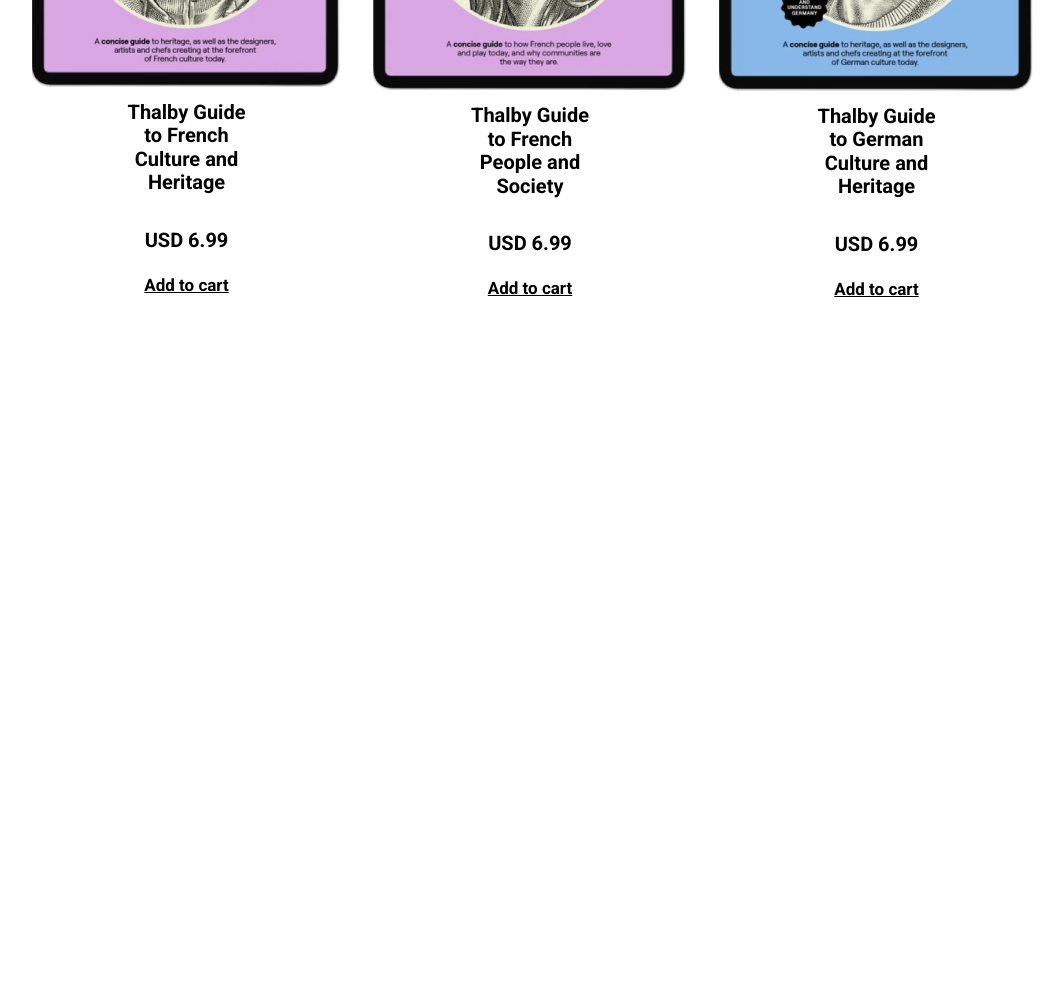
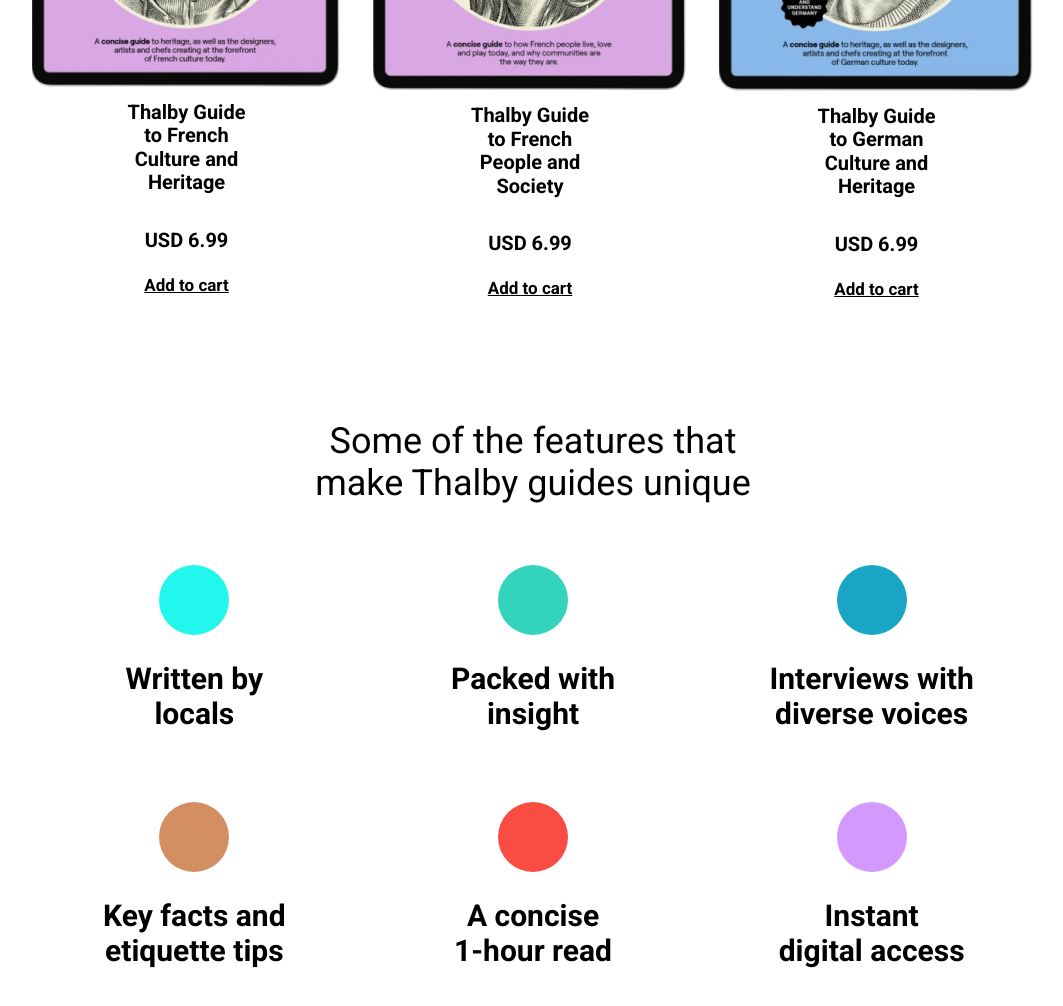
Before and after one commit to ANDREY-SYTKO/thalby-Andrey, a plain HTML site: page index.html in a window 1280 px wide. Shown: the part 3200-4206 px from the top of the page, without its empty margins (107-1170 px from the left). Before the commit the page ends 3500 px from the top, so only its background shows below. Drawn offline with Linux system fonts and the light colour scheme.

Commit message:
feature/new_section

```diff
--- a/index.html
+++ b/index.html
@@ -145,6 +145,42 @@
           </section>
     </div>
 
-    </main>
+    <section class="features">
+      <p class="features__text">Some of the features that<br>make Thalby guides unique</p>
+
+      <div class="circles__container-1">
+        <div class="text_circle">
+          <div class="circle circle-1"></div>
+            <p>Written by<br>locals</p>
+        </div>
+        <div class="text_circle">
+          <div class="circle circle-2"></div>
+          <p>Packed with<br>insight</p>
+        </div>
+        <div class="text_circle">
+          <div class="circle circle-3"></div>
+          <p>Interviews with<br>diverse voices</p>
+        </div>
+      </div>
+
+      <div class="circles__container-2">
+        <div class="text_circle">
+          <div class="circle circle-4"></div>
+          <p>Key facts and<br>etiquette tips</p>
+        </div>
+
+        <div class="text_circle">
+            <div class="circle circle-5"></div>
+            <p>A concise<br>1-hour read</p>
+        </div>
+
+        <div class="text_circle">
+          <div class="circle circle-6"></div>
+          <p>Instant<br>digital access</p>
+        </div>
+      </div>
+    </section>
+
+  </main>
 </body>
 </html>
--- a/style.css
+++ b/style.css
@@ -115,12 +115,12 @@ background: #CCCCCC99;
     margin-bottom: 40px;
 }
 
-.people__title, .people__text, .politics__title, .politics__text, .culture__title, .culture__text, .sellers__title {
+.people__title, .people__text, .politics__title, .politics__text, .culture__title, .culture__text, .sellers__title, .features__text {
     font-size: 36px;
     line-height: 42.19px;
 }
 
-.sellers__title {
+.sellers__title, .features__text {
     text-align: center;
 }
 
@@ -199,3 +199,64 @@ background: #CCCCCC99;
     margin-top:10px;
     font-weight: 700;
 }
+
+.features__text {
+    padding: 120px 0 60px;
+}
+
+.circle {
+    width: 70px;
+    height: 70px;
+    border-radius: 50%;
+}
+
+.circle-1 {
+    background: #21F7EC;
+}
+
+.circle-2 {
+    background: #33D3BC;
+}
+
+.circle-3 {
+    background: #18A5C6;
+}
+
+.circle-4 {
+    background: #D38F62;
+}
+
+.circle-5 {
+    background: #F94C43;
+}
+.circle-6 {
+    background: #D399FF;
+}
+
+.circles__container-1, .circles__container-2 {
+    display:flex;
+    justify-content: center;
+    align-items: center;
+
+}
+
+.text_circle {
+    display:flex;
+    flex-direction: column;
+    justify-content: center;
+    align-items: center;
+    width: 338.66px;
+    height: 167.5px;
+}
+
+.text_circle p {
+    font-size: 30px;
+    font-weight: 700;
+    line-height: 35.16px;
+    text-align: center;
+    margin-top: 26px;
+}
+
+.circles__container-2{
+   margin:70px 0px;
+}
```
